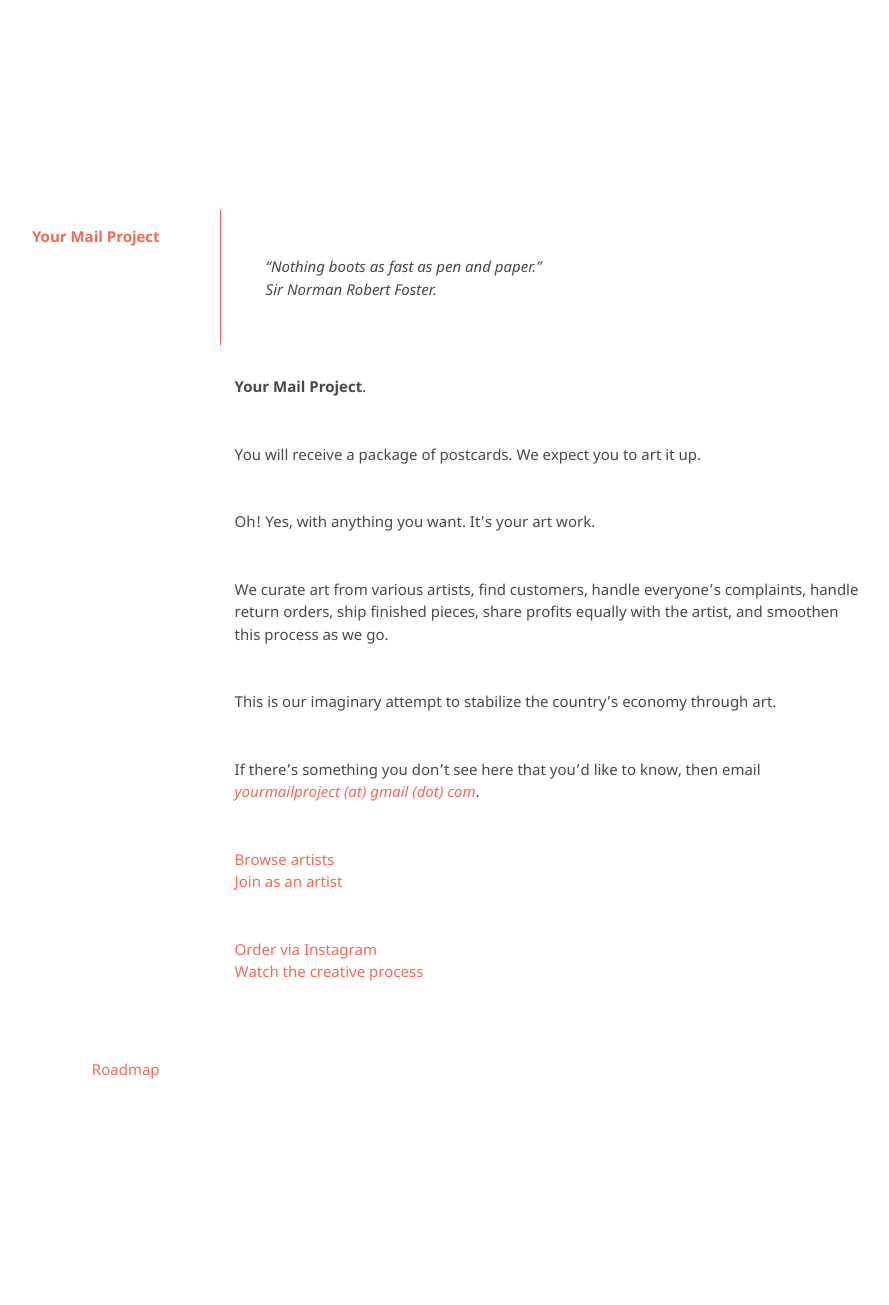
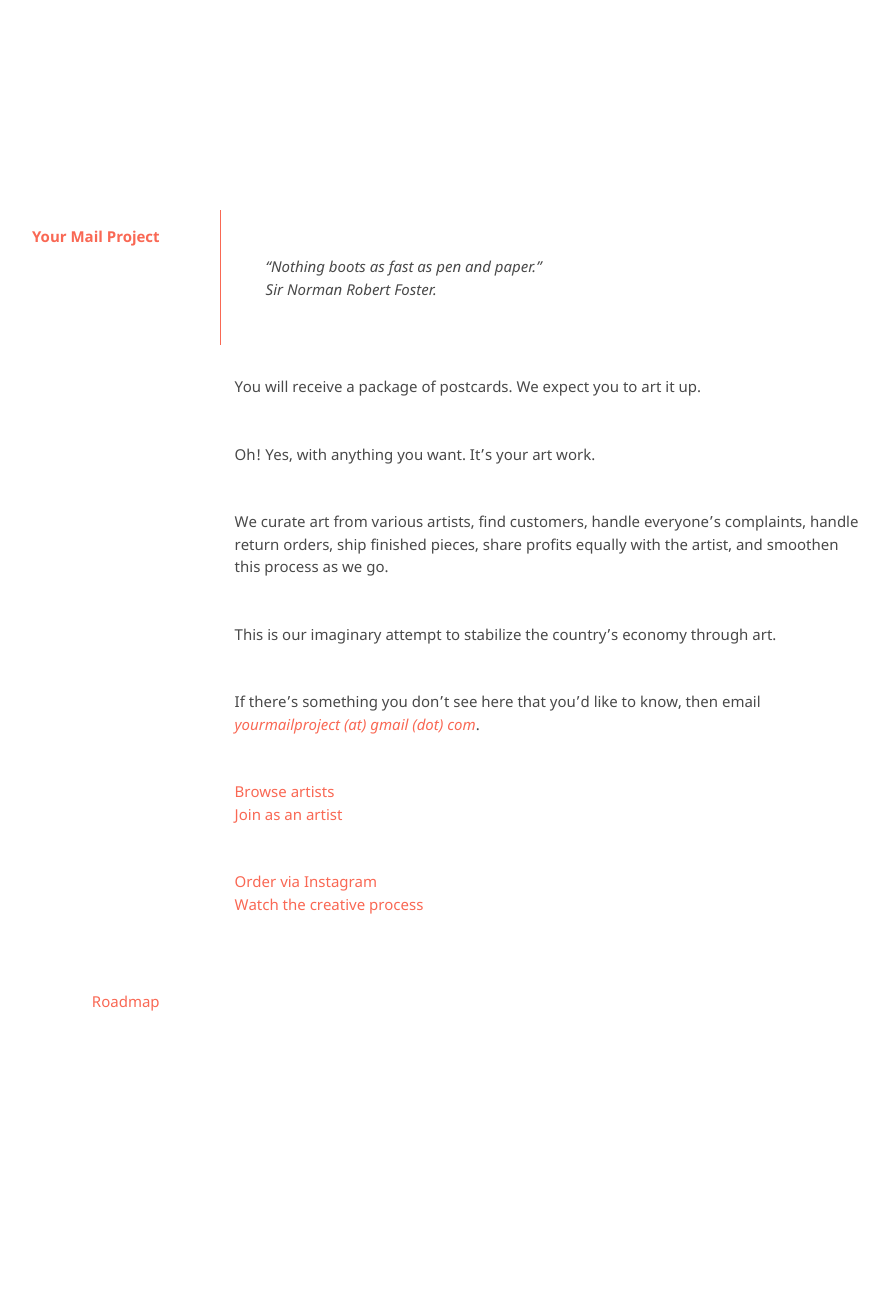
Before and after one commit to kvshvlin/yourmailproject, a Jekyll site: the page built from index.md, in a window 1280 px wide. Shown: the whole page, without its empty margins (193-1082 px from the left). Built offline with Jekyll 4.4.1, drawn with Linux system fonts in a browser that asks for light colours; our own code applies the rules of GitHub Pages for plain Markdown files; after the commit the page ends 1238 px from its top, so only the background shows below that.

Commit message:
Update index.md

```diff
--- a/index.md
+++ b/index.md
@@ -1,7 +1,5 @@
 > "Nothing boots as fast as pen and paper."
 > Sir Norman Robert Foster.
-
-**Your Mail Project**.
 
 You will receive a package of postcards. We expect you to art it up.
 
```
